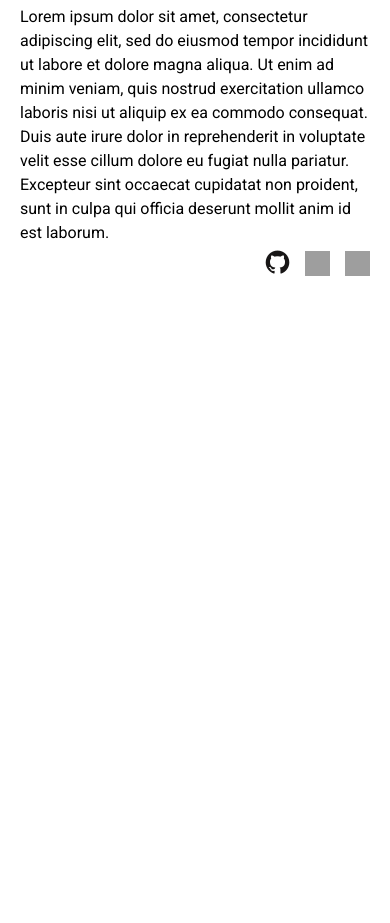
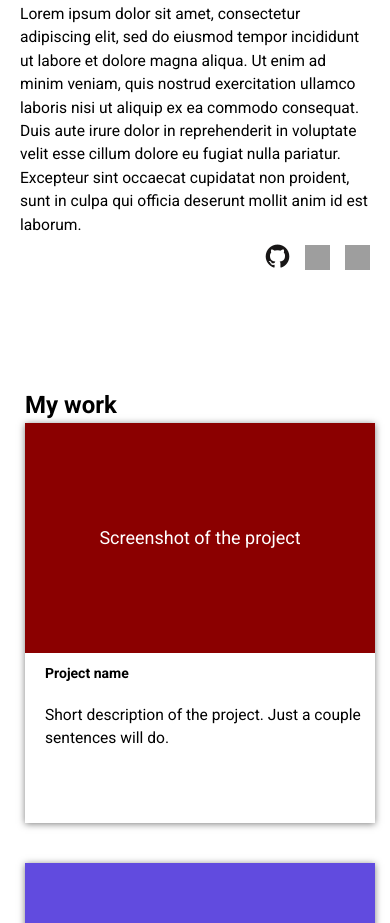
Before and after one commit to BelalHashem007/Homepage, a plain HTML site: page index.html in a window 390 px wide. Shown: the part 538-1461 px from the top of the page. Before the commit the page ends 933 px from the top, so only its background shows below. Drawn offline with nearby package versions, Linux system fonts and the light colour scheme; grey boxes are pictures that could not be loaded; a web font is replaced by a local one.

Commit message:
Finishing main content.
Making the main dummy content styling it and making it responsive.

```diff
--- a/index.html
+++ b/index.html
@@ -38,13 +38,15 @@
       <div class="header-content">
         <h2>About me</h2>
         <section>
-          Lorem ipsum dolor sit amet, consectetur adipiscing elit, sed do
-          eiusmod tempor incididunt ut labore et dolore magna aliqua. Ut enim ad
-          minim veniam, quis nostrud exercitation ullamco laboris nisi ut
-          aliquip ex ea commodo consequat. Duis aute irure dolor in
-          reprehenderit in voluptate velit esse cillum dolore eu fugiat nulla
-          pariatur. Excepteur sint occaecat cupidatat non proident, sunt in
-          culpa qui officia deserunt mollit anim id est laborum.
+          <p>
+            Lorem ipsum dolor sit amet, consectetur adipiscing elit, sed do
+            eiusmod tempor incididunt ut labore et dolore magna aliqua. Ut enim
+            ad minim veniam, quis nostrud exercitation ullamco laboris nisi ut
+            aliquip ex ea commodo consequat. Duis aute irure dolor in
+            reprehenderit in voluptate velit esse cillum dolore eu fugiat nulla
+            pariatur. Excepteur sint occaecat cupidatat non proident, sunt in
+            culpa qui officia deserunt mollit anim id est laborum.
+          </p>
         </section>
         <a href="#" class="github"
           ><i
@@ -65,7 +67,53 @@
         </a>
       </div>
     </header>
-    <main></main>
+    <main class="main-content">
+      <h2>My work</h2>
+      <section class="cards">
+        <div class="card">
+          <div class="first-card-img">Screenshot of the project</div>
+          <h3>Project name</h3>
+          <p>
+            Short description of the project. Just a couple sentences will do.
+          </p>
+        </div>
+        <div class="card">
+          <div class="second-card-img">Screenshot of the project</div>
+          <h3>Project name</h3>
+          <p>
+            Short description of the project. Just a couple sentences will do.
+          </p>
+        </div>
+        <div class="card">
+          <div class="third-card-img">Screenshot of the project</div>
+          <h3>Project name</h3>
+          <p>
+            Short description of the project. Just a couple sentences will do.
+          </p>
+        </div>
+        <div class="card">
+          <div class="fourth-card-img">Screenshot of the project</div>
+          <h3>Project name</h3>
+          <p>
+            Short description of the project. Just a couple sentences will do.
+          </p>
+        </div>
+        <div class="card">
+          <div class="fifth-card-img">Screenshot of the project</div>
+          <h3>Project name</h3>
+          <p>
+            Short description of the project. Just a couple sentences will do.
+          </p>
+        </div>
+        <div class="card">
+          <div class="sixth-card-img">Screenshot of the project</div>
+          <h3>Project name</h3>
+          <p>
+            Short description of the project. Just a couple sentences will do.
+          </p>
+        </div>
+      </section>
+    </main>
     <footer></footer>
   </body>
 </html>
--- a/styles.css
+++ b/styles.css
@@ -4,13 +4,20 @@
   box-sizing: border-box;
 }
 body {
-  display: flex;
-  flex-direction: column;
-  align-items: center;
   max-width: 100vw;
   line-height: 1.5;
   font-family: "Roboto", "Playfair Display";
 }
+h1 {
+  font-size: 2.3rem;
+}
+h2 {
+  font-size: 2rem;
+}
+p {
+  font-size: 1.3rem;
+}
+/*-------------Header-section-------------*/
 .header {
   display: flex;
   justify-content: center;
@@ -30,7 +37,7 @@ body {
   margin-left: 23px;
   padding-top: 5px;
   position: absolute;
-  bottom: 10px;
+  bottom: 120px;
   color: white;
 }
 .header-bg {
@@ -60,7 +67,7 @@ body {
   position: absolute;
   bottom: 15px;
 }
-.header .github{
+.header .github {
   right: 100px;
 }
 .header .linked {
@@ -71,7 +78,10 @@ body {
   right: 20px;
   bottom: 12px;
 }
-@media (max-width:1200px) {
+@media (max-width: 1200px) {
+  html {
+    font-size: 14px;
+  }
   .header-content {
     margin-left: -200px;
     max-width: 600px;
@@ -81,18 +91,17 @@ body {
     text-align: center;
   }
   .header-content::before {
-        content:  " ";
+    content: " ";
     width: 180px;
     height: 390px;
     float: left;
   }
   .img-title {
     transform: translateX(150%);
-        width: 200px;
-        top: -5px;
+    top: -10px;
   }
 }
-@media (max-width:600px) {
+@media (max-width: 600px) {
   .img-title {
     transform: translateX(0%);
     transform: translateY(85%);
@@ -106,6 +115,67 @@ body {
   }
   .header-content::before {
     display: none;
-
+  }
+  html {
+    font-size: 12px;
   }
 }
+/*--------------Main-section--------------------*/
+.main-content {
+  padding-left: 80px;
+  margin-left: 100px;
+  margin-right: 50px;
+}
+.main-content .cards {
+  display: grid;
+  gap: 40px;
+  grid-template-columns: repeat(auto-fit, minmax(400px, 1fr));
+}
+.card {
+  box-shadow: 0px 1px 7px #7f7f7f;
+  min-height: 400px;
+}
+.card div {
+  min-height: 230px;
+  display: flex;
+  justify-content: center;
+  align-items: center;
+  color: white;
+  font-size: 1.5rem;
+}
+.card .first-card-img {
+  background-color: darkred;
+}
+.card .second-card-img {
+  background-color: rgb(97, 75, 223);
+}
+.card .third-card-img {
+  background-color: green;
+}
+.card .fourth-card-img {
+  background-color: plum;
+}
+.card .fifth-card-img {
+  background-color: rgb(172, 113, 5);
+}
+.card .sixth-card-img {
+  background-color: rgb(67, 67, 255);
+}
+.card *:not(div) {
+  padding: 10px 10px 10px 20px;
+}
+@media (max-width: 850px) {
+  .main-content {
+    padding-left: 20px;
+    margin: 0 30px 0 30px;
+  }
+}
+@media (max-width: 600px) {
+  .main-content {
+    padding-left: 10px;
+    margin: 0 15px 0 15px;
+  }
+  .main-content .cards{
+    grid-template-columns: repeat(auto-fit, minmax(255px, 1fr));
+  }
+}
```
Lines whose indentation alone changed are shown as unchanged.
